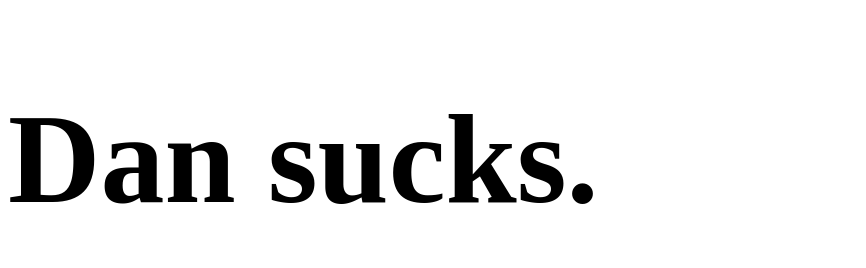
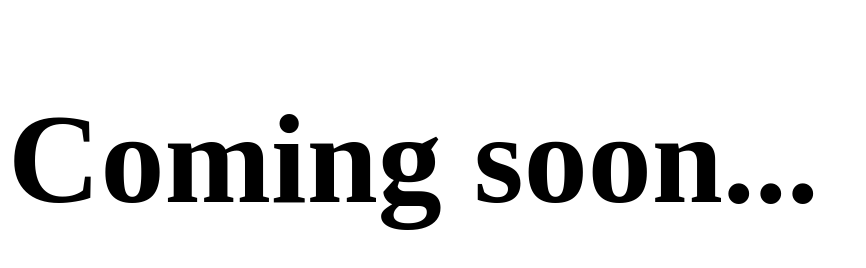
Before and after one commit to nytimesdotcool/nytimes.cool, a plain HTML site: page index.html in a window 1280 px wide. Shown: the whole page, without its empty margins (0-866 px from the left). Drawn offline with Linux system fonts and the light colour scheme.

Commit message:
Update index.html

```diff
--- a/index.html
+++ b/index.html
@@ -9,6 +9,6 @@
 		<link rel="stylesheet" href="">
 	</head>
 	<body>
-	  <h1 style="font-size: 10vw;">Dan sucks.</h1>
+	  <h1 style="font-size: 10vw;">Coming soon...</h1>
 	</body>
 </html>
```
